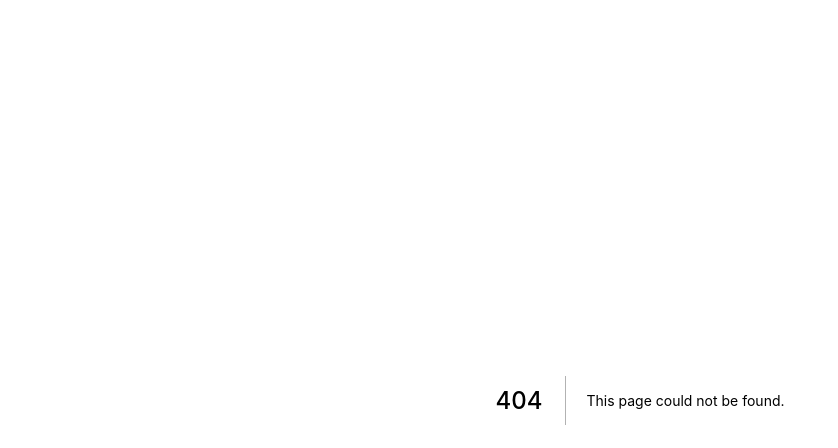
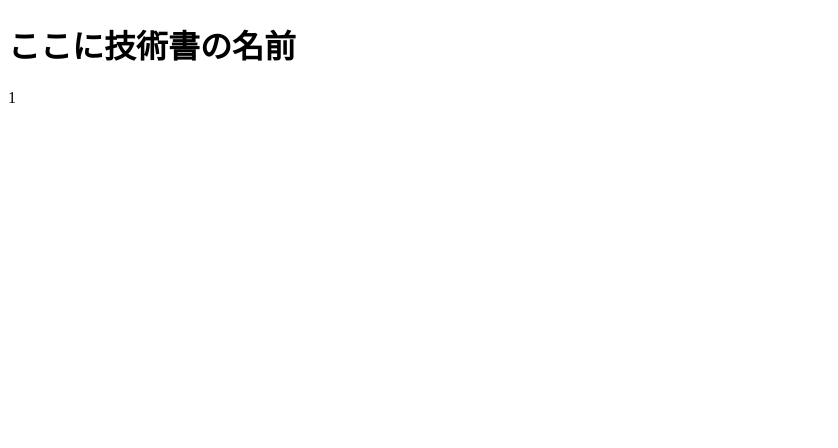
Before and after one commit to knts0/portfolio, a Next.js app: page /techbooks/detail/1 in a window 1280 px wide. Before the commit this address had no page. Shown: the top 448 px of the page, without its empty margins (0-838 px from the left). Built offline with nearby package versions, Linux system fonts and the light colour scheme.

Commit message:
create book detail page

```diff
--- /dev/null
+++ b/pages/techbooks/detail/[bookId].tsx
@@ -0,0 +1,18 @@
+import { useRouter } from 'next/router';
+
+const Detail = () => {
+  const router = useRouter();
+  const { bookId } = router.query;
+
+  return (
+    <main>
+      <h1>
+        ここに技術書の名前
+      </h1>
+
+      <div>{ bookId }</div>
+    </main>
+  )
+}
+
+export default Detail;
```
